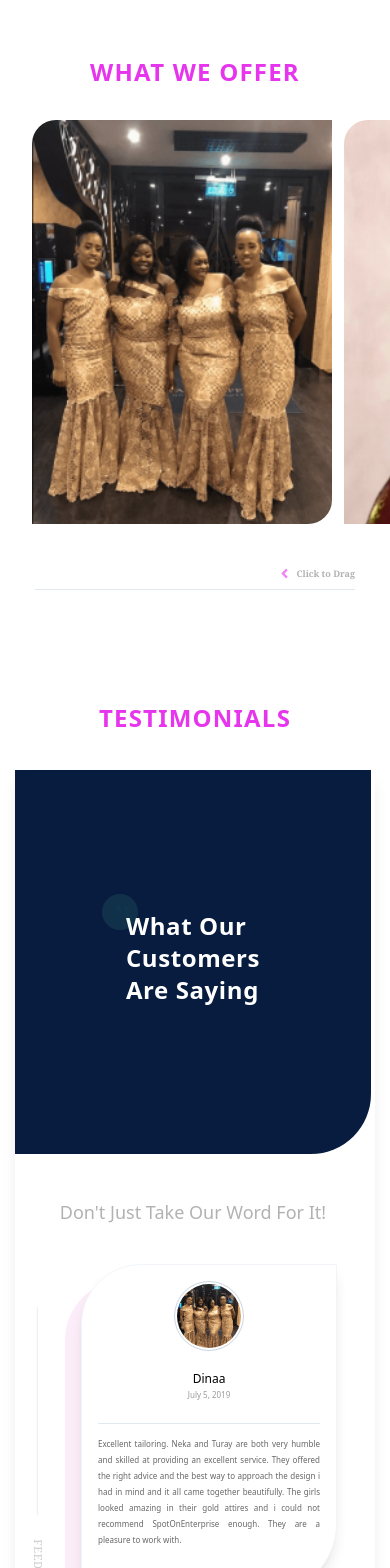
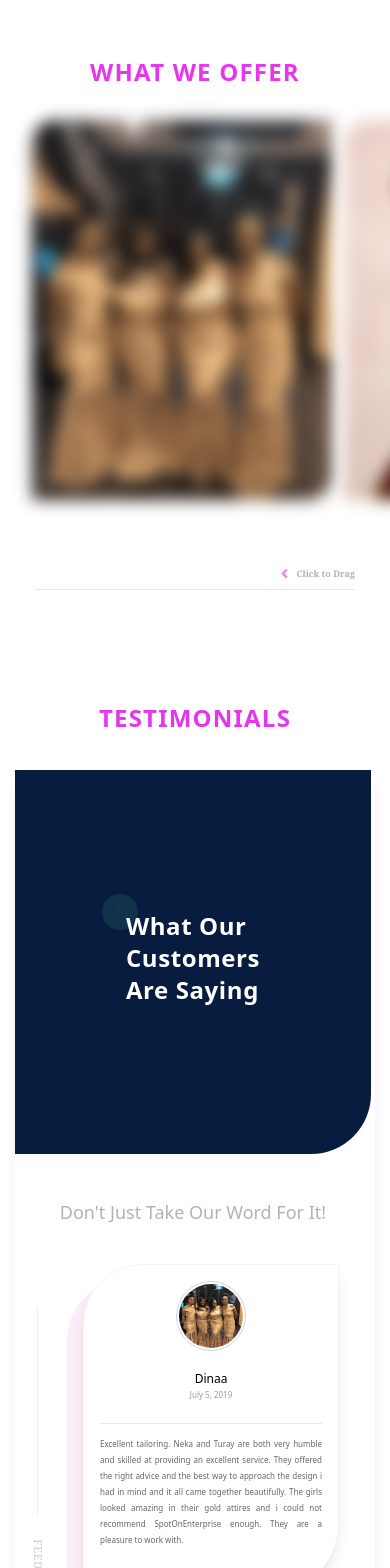
Before and after one commit to BlissfulCoda/SpotOnEnterprise-redesign, a React (Create React App) app: page / in a window 390 px wide. Shown: the part 1720-3288 px from the top of the page. Built offline with nearby package versions, Linux system fonts and the light colour scheme.

Commit message:
fix(client): refactor code

```diff
--- a/src/Components/Layout/OurWorkSection/OurWork.tsx
+++ b/src/Components/Layout/OurWorkSection/OurWork.tsx
@@ -163,10 +163,17 @@ function OurWork(): JSX.Element {
             dragConstraints={{ left: START_INDEX, right: 0 }}
             dragElastic={0.06}
             whileTap={{ cursor: "grabbing" }}
-            className="w-full h-[420px] sm:h-[420px] flex space-x-3 p-2 absolute z-40 "
+            className="flex space-x-3 p-2 absolute z-40 w-full h-[420px] sm:h-[420px]"
           >
             {Images.map((image, i) => (
-              <span className={`w-full h-full`} key={i}>
+              <span
+                className={` duration-1000 ${
+                  scrollYPosition
+                    ? "blur-none w-full h-full"
+                    : "blur w-full h-[380px] sm:h-[420px]"
+                } `}
+                key={i}
+              >
                 <img
                   key={i}
                   src={image.imageUrl}
--- a/src/Components/Layout/TestimonialSection/TestimonialCarousel.tsx
+++ b/src/Components/Layout/TestimonialSection/TestimonialCarousel.tsx
@@ -50,13 +50,13 @@ export default function TestimonialCarousel(): JSX.Element {
   };
 
   return (
-    <Card className="w-full h-[470px] sm:h-[520px] px-2 mx-auto tablet:w-full tablet:h-[410px]  tablet:w-96 laptop:h-[490px] desktop:h-[520px] biggest:h-[550px]">
+    <Card className="w-full h-[470px] sm:h-[520px] px-2 mx-auto tablet:w-full tablet:h-[400px]  tablet:w-96 laptop:h-[490px] desktop:h-[510px] biggest:h-[550px]">
       <h4 className="py-2 mb-6 font-serif text-lg leading-7 text-center opacity-30 tablet:mb-1 sm:text-xl tablet:text-base tablet:pr-6 tablet:py-0 laptop:text-xl laptop:mb-2 laptop:pr-0 desktop:mb-0 biggest:mb-3 desktop:text-xl">
         Don't Just Take Our Word For It!
       </h4>
 
       {/*--------- FEEDBACK LINE ---------*/}
-      <span className="fixed flex items-center space-x-6 rotate-90 -left-36 top-64 sm:top-72 opacity-20 sm:-left-44 sm:pl-3 tablet:-left-32 tablet:pl-1 tablet:top-52 laptop:-left-40 desktop:-left-36">
+      <span className="fixed flex items-center space-x-6 rotate-90 -left-36 top-64 sm:top-72 opacity-20 sm:-left-44 sm:pl-3 tablet:-left-32 tablet:pl-1 tablet:top-56 laptop:-left-40 desktop:-left-36 desktop:top-72">
         <div className="w-52 border-b-[1px] border-b-slate-400 dark:border-b-gray-300 sm:w-64 tablet:w-48 laptop:w-60"></div>
         <h5 className="text-[11px] sm:text-[15px] tablet:text-[14px] tracking-wide laptop:text-lg tracking-wider">
           FEEDBACK
@@ -64,7 +64,6 @@ export default function TestimonialCarousel(): JSX.Element {
       </span>
 
       {/*--------- SLIDER ----------*/}
-      <div className="flex items-center justify-center ">
       <div className="testimonial-slider">
         <AnimatePresence initial={false} custom={direction}>
           <motion.section
@@ -94,11 +93,11 @@ export default function TestimonialCarousel(): JSX.Element {
           >
             <div className="relative">
               {/*------ HIDDEN UNDERLAY ------*/}
-                <div className="w-64 h-[330px] sm:w-[310px] sm:h-[400px] tablet:h-[315px] tablet:w-[240px] ml-5  tablet:ml-0 space-y-5 rounded-tl-[60px] rounded-br-[70px] bg-gradient-to-r from-[#E34CCE] to-[#E39B57] opacity-10 dark:opacity-80 laptop:h-[380px] laptop:w-[320px] desktop:h-[420px] desktop:w-[350px] desktop:-ml-4 destop:w-[320px] biggest:h-[440px] biggest:w-[350px] biggest:px-4 biggest:-ml-3 dark:from-[#151D34] dark:to-[#151D34]"></div>
+              <div className="w-64 h-[330px] sm:w-[310px] sm:h-[400px] tablet:h-[315px] tablet:w-[240px] ml-5  tablet:ml-0 space-y-5 rounded-tl-[60px] rounded-br-[70px] bg-gradient-to-r from-[#E34CCE] to-[#E39B57] opacity-10 dark:opacity-80 laptop:h-[380px] laptop:w-[300px] desktop:h-[420px] desktop:w-[340px] desktop:-ml-4 destop:w-[320px] biggest:h-[430px] biggest:w-[340px] biggest:px-4 biggest:-ml-3 dark:from-[#151D34] dark:to-[#151D34]"></div>
               {/*------ MAIN SECTION ------*/}
               <div
-                  className="absolute -top-4 left-9 w-64 h-[330px] p-4 sm:p-6 sm:ml-0 sm:-top-5 sm:left-10 sm:w-[310px] sm:h-[400px] space-y-5 sm:space-y-8 shadow shadow-lg rounded-tl-[60px] rounded-br-[70px] tablet:h-[315px] tablet:w-[240px] tablet:p-4 tablet:space-y-5 tablet:-top-3 tablet:left-4 border border-slate-100  dark:border-slate-900 z-20 bg-white dark:bg-darkMode laptop:h-[380px] laptop:w-[320px] laptop:py-4 laptop:space-y-7 laptop:p-6 laptop:-top-5 laptop:left-6 desktop:h-[420px] desktop:w-[350px] desktop:-top-5 desktop:p-5
-              desktop:left-2 desktop:space-y-7 biggest:h-[440px] biggest:w-[350px] biggest:px-6  biggest:ml-2  biggest:-top-5 dark:shadow-slate-300/5"
+                className="absolute -top-4 left-9 w-64 h-[330px] p-4 sm:p-6 sm:ml-0 sm:-top-5 sm:left-10 sm:w-[310px] sm:h-[400px] space-y-5 sm:space-y-8 shadow shadow-lg rounded-tl-[60px] rounded-br-[70px] tablet:h-[315px] tablet:w-[240px] tablet:p-4 tablet:space-y-5 tablet:-top-3 tablet:left-4 border border-slate-100  dark:border-slate-900 z-20 bg-white dark:bg-darkMode laptop:h-[380px] laptop:w-[300px] laptop:py-4 laptop:space-y-7 laptop:p-6 laptop:-top-5 laptop:left-6 desktop:h-[420px] desktop:w-[340px] desktop:-top-5 desktop:p-5
+              desktop:left-2 desktop:space-y-7 biggest:h-[430px] biggest:w-[340px] biggest:px-6 biggest:ml-2 biggest:-top-6 dark:shadow-slate-300/5"
               >
                 {/*------ IMAGE ------*/}
                 <div className="flex flex-col items-center space-y-5 tablet:pt-1 tablet:space-y-3">
@@ -106,7 +105,7 @@ export default function TestimonialCarousel(): JSX.Element {
                     <span className="border border-slate-300 dark:border-slate-700 rounded-full p-[2px] ">
                       <img
                         src={TestimonialData[reviewIndex]["img"]}
-                          alt=""
+                        alt={TestimonialData[reviewIndex]["alt"]}
                         className="object-cover w-16 h-16 rounded-full sm:w-20 sm:h-20 tablet:w-16 tablet:h-16 laptop:w-20 laptop:h-20 "
                       />
                     </span>
@@ -125,7 +124,7 @@ export default function TestimonialCarousel(): JSX.Element {
                 <div className="space-y-3">
                   <div className="w-full border-b-[1px] border-b-slate-200 dark:border-b-gray-800"></div>
                   {/*------ PARAGRAPH ------*/}
-                    <p className="font-serif font-light text-[8px] sm:text-[10px] leading-4 opacity-60 tracking-normal sm:tracking-tight sm:leading-5 tablet:leading-4 tablet:tracking-tight tablet:text-[8px] laptop:text-[11px] laptop:leading-5 laptop:tracking-tighter desktop:text-[12px] desktop:leading-5 desktop:tracking-tight biggest:text-[13px] biggest:leading-5 biggest:tracking-normal">
+                  <p className="font-serif font-light text-[8px] sm:text-[10px] leading-4 opacity-60 tracking-normal sm:tracking-tight sm:leading-5 tablet:leading-4 tablet:tracking-tight tablet:text-[8px] laptop:text-[11px] laptop:leading-5 laptop:tracking-tighter desktop:text-[12px] desktop:leading-5 desktop:tracking-tight biggest:text-[12px] biggest:leading-6 biggest:tracking-tighter">
                     {TestimonialData[reviewIndex]["text"]}
                   </p>
                 </div>
@@ -133,7 +132,6 @@ export default function TestimonialCarousel(): JSX.Element {
             </div>
           </motion.section>
         </AnimatePresence>
-        </div>
       </div>
       <div className="flex justify-center pl-4 space-x-2 opacity-50 tablet:mb-0 tablet:pl-0 tablet:pt-0">
         <motion.button onClick={() => handlePaginate(-1)}>
--- a/src/Data/ComponentData.ts
+++ b/src/Data/ComponentData.ts
@@ -165,7 +165,7 @@ export interface Testimonial {
   date: string;
   img: string;
   name: string;
-  version: string;
+  alt: string
 }
 
 const TestimonialData: Testimonial[] = [
@@ -175,7 +175,7 @@ const TestimonialData: Testimonial[] = [
     text: "Excellent tailoring. Neka and Turay are both very humble and skilled at providing an excellent service. They offered the right advice and the best way to approach the design i had in mind and it all came together beautifully. The girls looked amazing in their gold attires and i could not recommend SpotOnEnterprise enough. They are a pleasure to work with.",
     date: "July 5, 2019",
     img: img2,
-    version: "slider-section duration-1000",
+    alt: "Dinaa and Her friends at a wedding",
   },
   {
     id: 2,
@@ -183,7 +183,7 @@ const TestimonialData: Testimonial[] = [
     text: "Turay and Neka have an amazing level of service and a very friendly approach. Very professional &amp; their attention to details and patience really made the whole experience worth while was great. Absolutely recommend them to anyone. our wedding attires were great and the experience we recieved from Neka and Turay.",
     date: "November 21, 2020",
     img: img1,
-    version: "slider-section ",
+    alt: "Mr & Mrs Anthony's wedding",
   },
   {
     id: 3,
@@ -191,7 +191,7 @@ const TestimonialData: Testimonial[] = [
     text: "I would highly recommend Neka and Turay for any type of tailored occasion purely because of the quality of their services, how patient they are and the fact that they would go far and beyond to meet your needs. Their work speaks for them and they are skilled and passionate at what they do.",
     date: "October 25, 2018",
     img: img7,
-    version: "slider-section",
+    alt: "Mamako attending church in our attire",
   },
   {
     id: 4,
@@ -199,7 +199,7 @@ const TestimonialData: Testimonial[] = [
     text: "It was a pleasure working with SpotOnEnteprise. The girl's dresses fit them perfectly and we all had such a great time in them. Neka made the right alterations and was very patient even with difficult requests. i would highly recommend them to anyone.",
     date: "October 25, 2019",
     img: img6,
-    version: "slider-section",
+    alt: "Sia with her girls",
   },
 ];
 
```
Also changed, not shown: src/tailwind.css. Lines whose indentation alone changed are shown as unchanged.
